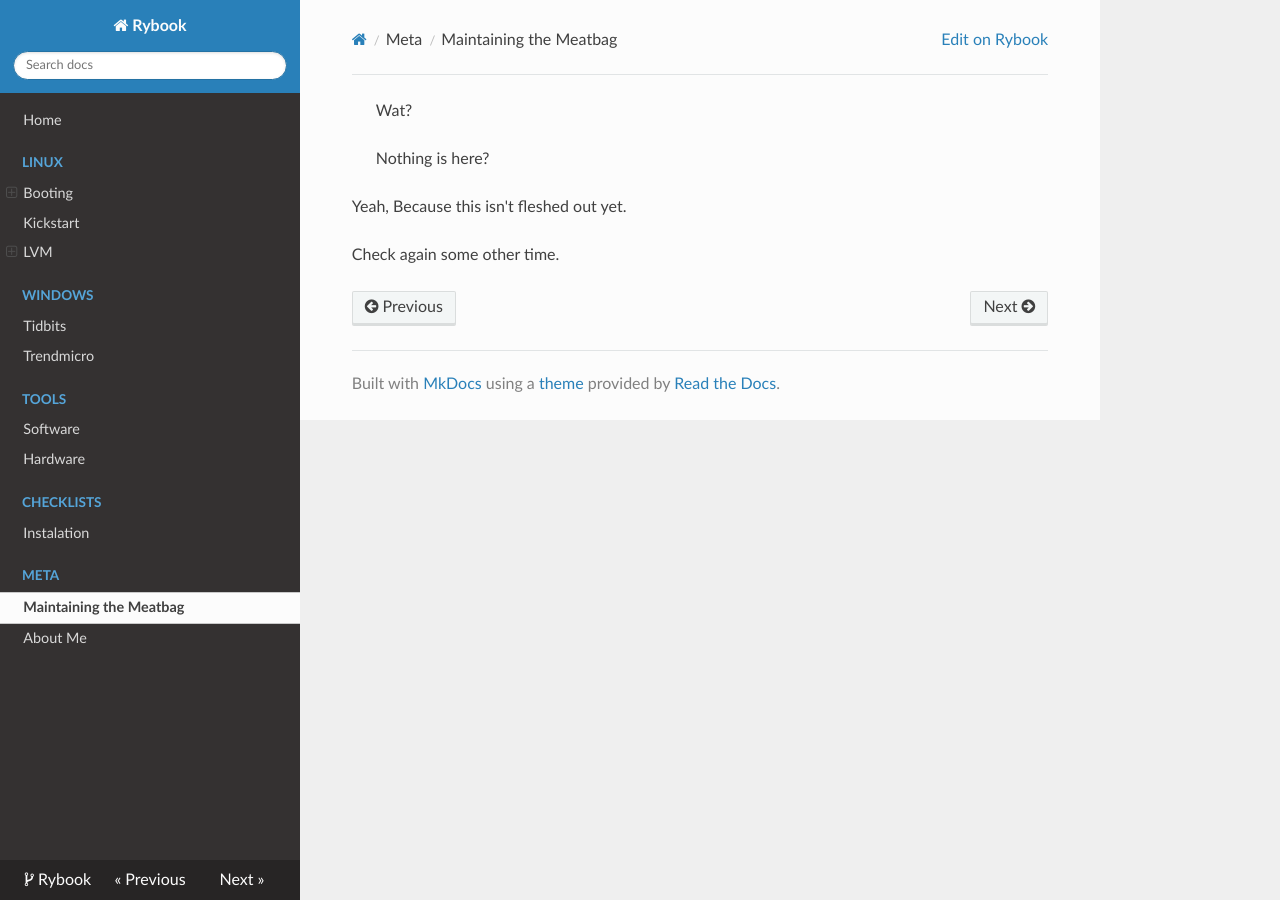
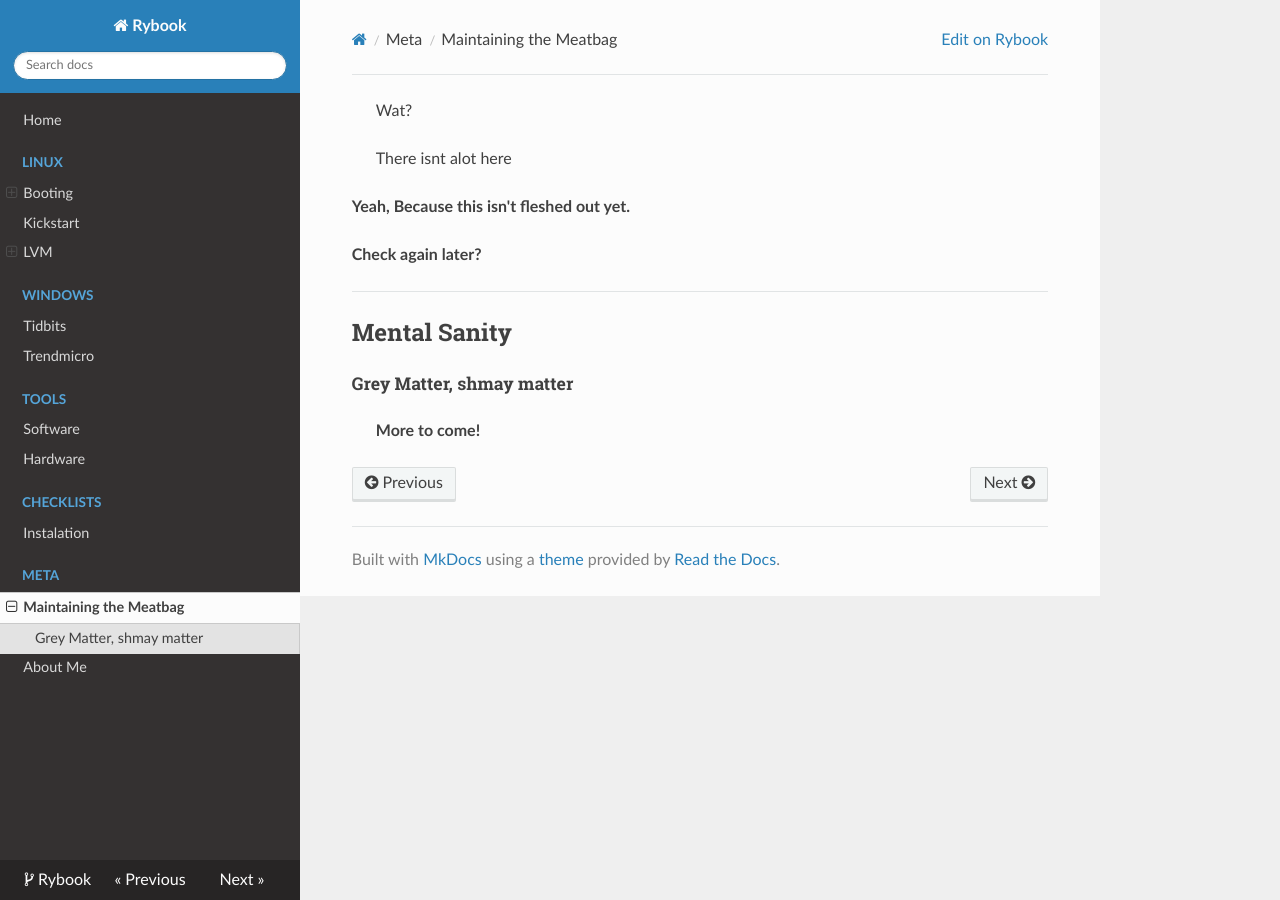
Before and after one commit to rwaltr/rybook, an MkDocs documentation site: the page built from docs/meta/maintthemeatbag.md, in a window 1280 px wide. Built offline with MkDocs 1.6.1, drawn with Linux system fonts in a browser that asks for light colours; nearby versions of some CDN libraries.

```diff
--- a/.gitlab-ci.yml
+++ b/.gitlab-ci.yml
@@ -1,7 +1,7 @@
 image: python:alpine
 before_script:
   - pip install mkdocs
-  - pip install mkdocs-windmill
+  # - pip install mkdocs-windmill # Original theme
   ## Add your custom theme if not inside a theme_dir (https://github.com/mkdocs/mkdocs/wiki/MkDocs-Themes)
   # - pip install mkdocs-material
 pages:
--- a/docs/meta/maintthemeatbag.md
+++ b/docs/meta/maintthemeatbag.md
@@ -1,8 +1,14 @@
 > Wat?
 >
-> Nothing is here?
+> There isnt alot here
 
 
-Yeah, Because this isn't fleshed out yet.
+**Yeah, Because this isn't fleshed out yet.**
 
-Check again some other time.
+**Check again later?**
+___
+## Mental Sanity
+
+##### Grey Matter, shmay matter
+
+> **More to come!**
```
